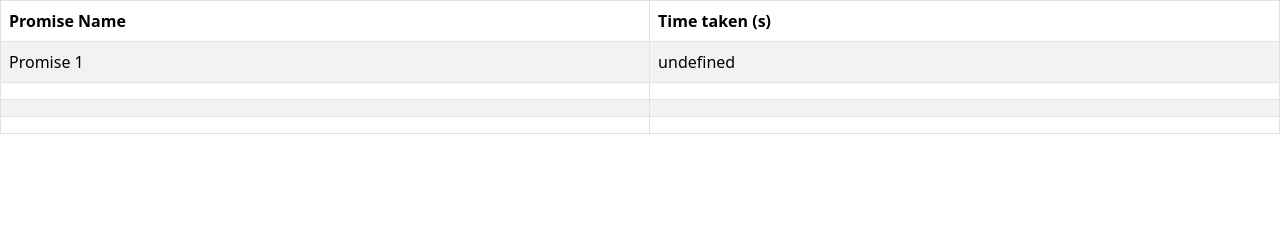
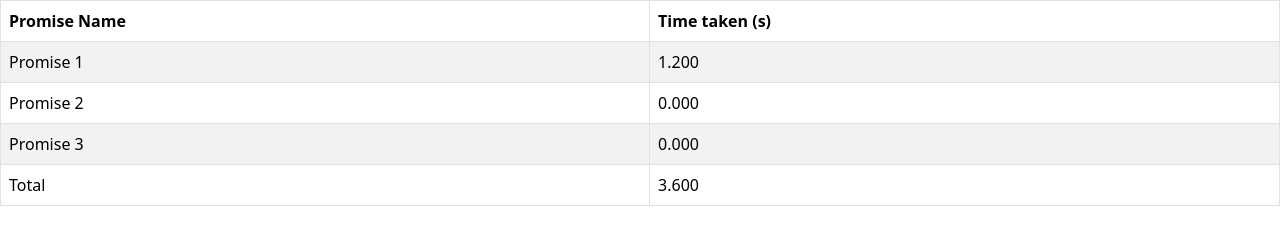
Before and after one commit to acciojob/wait-for-multiple-promises-Anurag-Bachheti, a website: page main.html in a window 1280 px wide. Drawn offline with nearby package versions, Linux system fonts and the light colour scheme.

Commit message:
created a submission

```diff
--- a/main.html
+++ b/main.html
@@ -21,12 +21,13 @@
         </tr>
       </thead>
       <tbody id="output">
+		  <div id="loading">Loading...</div>
 		  <tr>
 			  <td id="first1"></td>
 			  <td id="first2"></td>
 		  </tr>
 		  <tr>
-			  <td id="first2"></td>
+			  <td id="second1"></td>
 			  <td id="second2"></td>
 		  </tr>
 		  <tr>
@@ -34,7 +35,7 @@
 			  <td id="third2"></td>
 		  </tr>
 		  <tr>
-			  <td id="forth1"></td>
+			  <td id="totalTime"></td>
 			  <td id="forth2"></td>
 		  </tr>
 	  </tbody>
--- a/script.js
+++ b/script.js
@@ -1,30 +1,55 @@
-let block2 = document.getElementById("first2");
+const start1 = Date.now();
+const start2 = Date.now();
+const start3 = Date.now();
 
 const promise1 = () => {
     return new Promise((resolve, reject) => {
         setTimeout(() => {
-			resolve("Promise 1")
-		}, 1000);
+			const end1 = Date.now();
+			const seconds1 = ((end1 - start1)/1000).toFixed(3)
+			resolve({text: "Promise 1", time: seconds1})
+		}, 1200);
     });
 }
 
 const promise2 = () => {
     return new Promise((resolve, reject) => {
+		const end2 = Date.now();
+		const seconds2 = ((end2 - start2)/1000).toFixed(3)
         setTimeout(() => {
-			resolve("Promise 2")
-		}, 1000);
+			resolve({text: "Promise 2", time: seconds2})
+		}, 1500);
     });
 };
 
 const promise3 = () => {
     return new Promise((resolve, reject) => {
-        setTimeout(() =>
-			{resolve("Promise 3")
-		}, 1000);
+	    const end3 = Date.now();
+		const seconds3 = ((end3 - start3)/1000).toFixed(3)
+		setTimeout(() =>
+			{resolve({text: "Promise 3", time: seconds3})
+		}, 3000);
     });
 };
 
+document.getElementById("loading").innerHTML = "⏳ Please wait, loading...";
+
 Promise.all([promise1(), promise2(), promise3()]).then((data) => {
-	document.getElementById("first1").innerHTML = data[0];
-	document.getElementById("first2").innerHTML = data[0].getMiliseconds;
+	document.getElementById("loading").style.display = "none";
+
+	document.getElementById("first1").innerHTML = data[0].text;
+    document.getElementById("first2").innerHTML = `${data[0].time}`;
+
+	document.getElementById("second1").innerHTML = data[1].text;
+	document.getElementById("second2").innerHTML = `${data[1].time}`;
+
+	document.getElementById("third1").innerHTML = data[2].text;
+	document.getElementById("third2").innerHTML = `${data[2].time}`;
+
+	let totalTime = parseFloat(data[0].time)+
+					parseFloat(data[0].time)+
+					parseFloat(data[0].time);
+	const totalRounded = totalTime.toFixed(3);
+	document.getElementById("totalTime").innerHTML = `${"Total"}`;
+	document.getElementById("forth2").innerHTML = `${totalRounded}`;
 });
```
